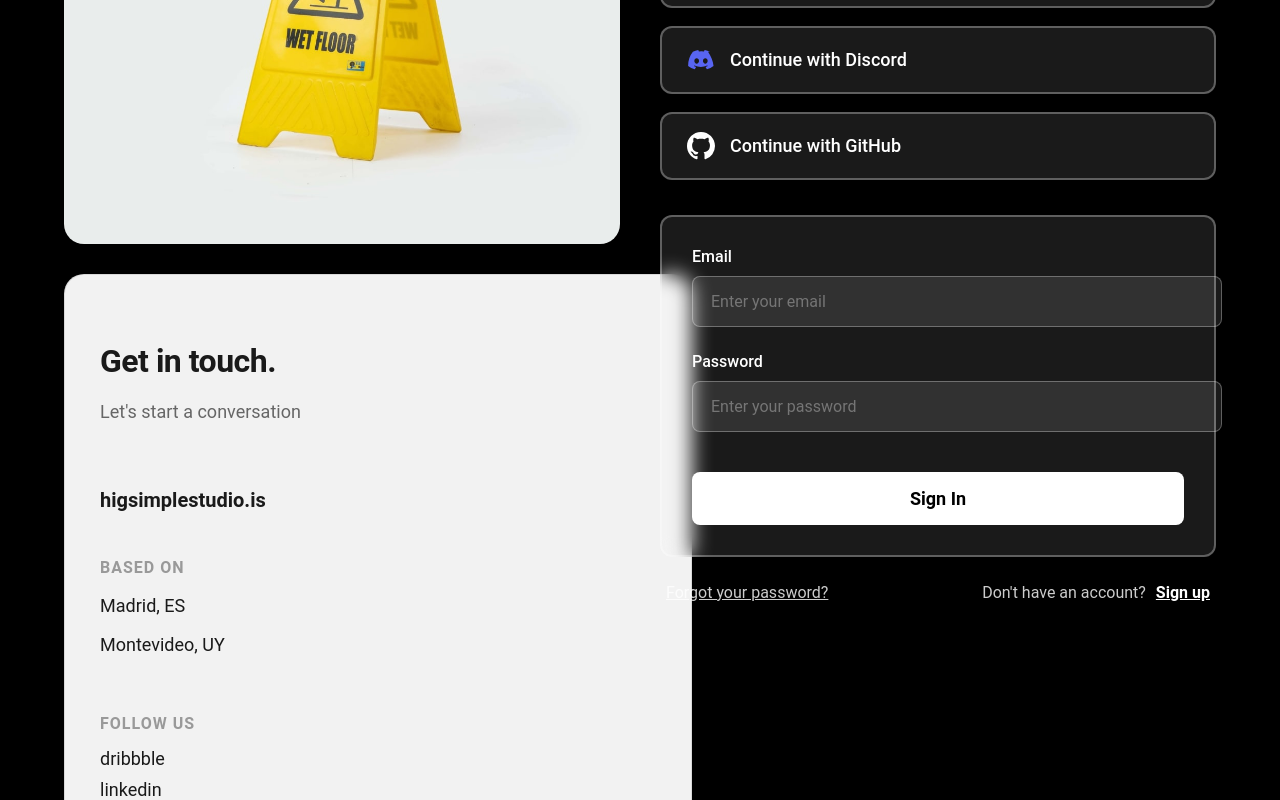
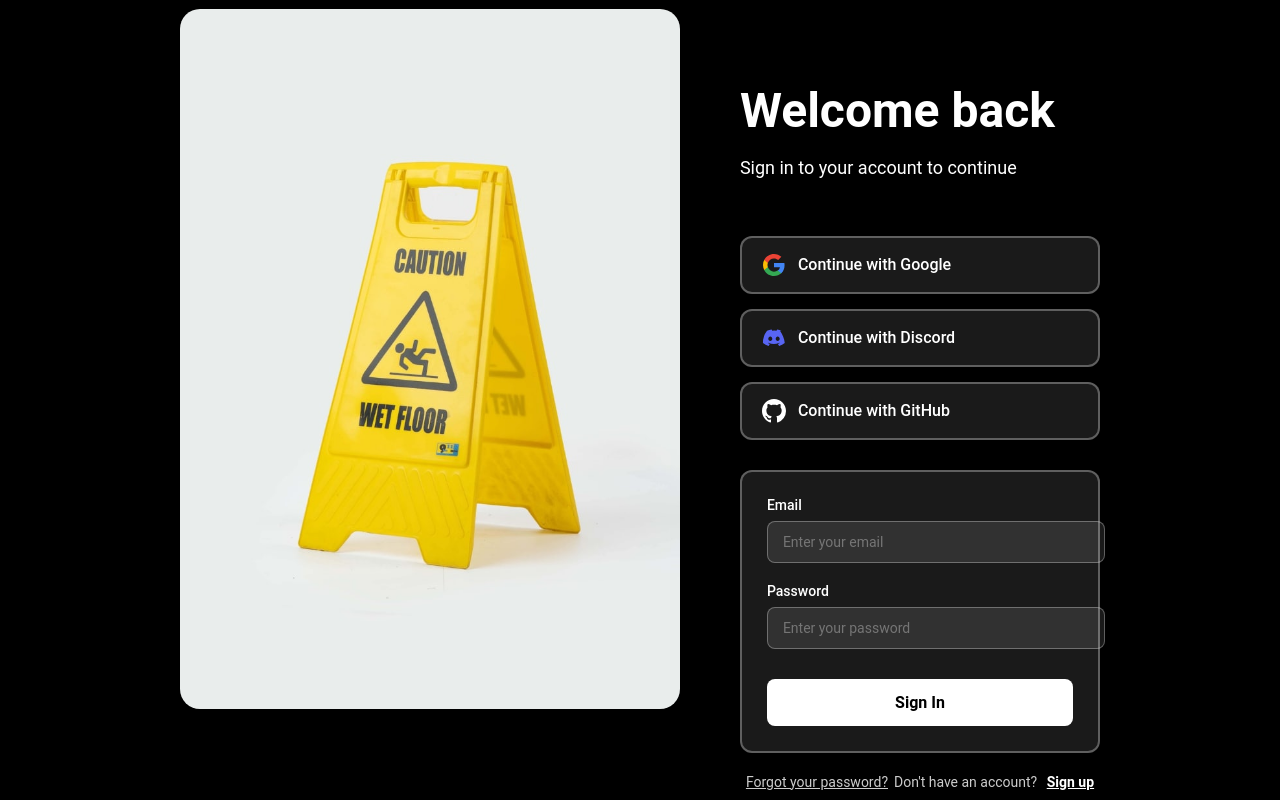
Before and after one commit to vinividivicilala/lolo, a Next.js app in the folder faq/: page /signin in a window 1280 px wide. Built offline with nearby package versions, Linux system fonts and the light colour scheme.

Commit message:
Update page.tsx

```diff
--- a/faq/app/signin/page.tsx
+++ b/faq/app/signin/page.tsx
@@ -29,30 +29,19 @@ export default function SignInPage({ onClose, onSwitchToSignUp, onSwitchToForgot
         zIndex: 1000,
       }}
     >
-      {/* Container utama horizontal */}
+      {/* Container untuk foto dan teks sejajar */}
       <div
         style={{
           display: 'flex',
           alignItems: 'flex-start',
-          gap: '40px',
-          maxWidth: '1200px',
-          width: '90%',
-        }}
-      >
-        {/* Container untuk Foto dan Card */}
-        <div
-          style={{
-            display: 'flex',
-            flexDirection: 'column',
-            gap: '30px',
-            flex: '1',
+          gap: '60px',
         }}
       >
         {/* Foto Portrait */}
         <div
           style={{
-              width: '100%',
-              height: '500px',
+            width: '500px',
+            height: '700px',
             backgroundImage: 'url(/images/5.jpg)',
             backgroundSize: 'cover',
             backgroundPosition: 'center',
@@ -62,242 +51,24 @@ export default function SignInPage({ onClose, onSwitchToSignUp, onSwitchToForgot
           }}
         />
 
-          {/* Card Design - Horizontal di bawah foto */}
-          <div
-            style={{
-              width: '100%',
-              padding: '35px',
-              backgroundColor: 'rgba(255, 255, 255, 0.95)',
-              borderRadius: '20px',
-              boxShadow: '0 10px 30px rgba(0,0,0,0.2)',
-              border: '1px solid rgba(0, 0, 0, 0.1)',
-              display: 'flex',
-              flexDirection: 'column',
-              gap: '25px',
-            }}
-          >
-            {/* Header Section */}
-            <div>
-              <h3
-                style={{
-                  fontFamily: "'Roboto', sans-serif",
-                  fontSize: '32px',
-                  fontWeight: 'bold',
-                  color: '#1a1a1a',
-                  marginBottom: '10px',
-                  letterSpacing: '-0.5px',
-                }}
-              >
-                Get in touch.
-              </h3>
-              <p
-                style={{
-                  fontFamily: "'Roboto', sans-serif",
-                  fontSize: '18px',
-                  color: '#666666',
-                  lineHeight: '1.5',
-                }}
-              >
-                Let's start a conversation
-              </p>
-            </div>
-
-            {/* Email Section */}
-            <div>
-              <p
-                style={{
-                  fontFamily: "'Roboto', sans-serif",
-                  fontSize: '20px',
-                  fontWeight: '600',
-                  color: '#1a1a1a',
-                  marginBottom: '5px',
-                }}
-              >
-                higsimplestudio.is
-              </p>
-            </div>
-
-            {/* Locations Section */}
-            <div>
-              <p
-                style={{
-                  fontFamily: "'Roboto', sans-serif",
-                  fontSize: '16px',
-                  fontWeight: '600',
-                  color: '#999999',
-                  marginBottom: '12px',
-                  textTransform: 'uppercase',
-                  letterSpacing: '1px',
-                }}
-              >
-                Based on
-              </p>
-              <p
-                style={{
-                  fontFamily: "'Roboto', sans-serif",
-                  fontSize: '18px',
-                  color: '#1a1a1a',
-                  marginBottom: '8px',
-                }}
-              >
-                Madrid, ES
-              </p>
-              <p
-                style={{
-                  fontFamily: "'Roboto', sans-serif",
-                  fontSize: '18px',
-                  color: '#1a1a1a',
-                }}
-              >
-                Montevideo, UY
-              </p>
-            </div>
-
-            {/* Social Media Section */}
-            <div>
-              <p
-                style={{
-                  fontFamily: "'Roboto', sans-serif",
-                  fontSize: '16px',
-                  fontWeight: '600',
-                  color: '#999999',
-                  marginBottom: '15px',
-                  textTransform: 'uppercase',
-                  letterSpacing: '1px',
-                }}
-              >
-                Follow us
-              </p>
+        {/* Container Teks dan Login Options */}
         <div
           style={{
             display: 'flex',
             flexDirection: 'column',
-                  gap: '10px',
+            marginTop: '40px',
           }}
         >
-                <span
-                  style={{
-                    fontFamily: "'Roboto', sans-serif",
-                    fontSize: '18px',
-                    color: '#1a1a1a',
-                    cursor: 'pointer',
-                    transition: 'color 0.3s ease',
-                  }}
-                  onMouseEnter={(e) => {
-                    e.currentTarget.style.color = '#666666';
-                  }}
-                  onMouseLeave={(e) => {
-                    e.currentTarget.style.color = '#1a1a1a';
-                  }}
-                >
-                  dribbble
-                </span>
-                <span
-                  style={{
-                    fontFamily: "'Roboto', sans-serif",
-                    fontSize: '18px',
-                    color: '#1a1a1a',
-                    cursor: 'pointer',
-                    transition: 'color 0.3s ease',
-                  }}
-                  onMouseEnter={(e) => {
-                    e.currentTarget.style.color = '#666666';
-                  }}
-                  onMouseLeave={(e) => {
-                    e.currentTarget.style.color = '#1a1a1a';
-                  }}
-                >
-                  linkedin
-                </span>
-                <span
-                  style={{
-                    fontFamily: "'Roboto', sans-serif",
-                    fontSize: '18px',
-                    color: '#1a1a1a',
-                    cursor: 'pointer',
-                    transition: 'color 0.3s ease',
-                  }}
-                  onMouseEnter={(e) => {
-                    e.currentTarget.style.color = '#666666';
-                  }}
-                  onMouseLeave={(e) => {
-                    e.currentTarget.style.color = '#1a1a1a';
-                  }}
-                >
-                  instagram
-                </span>
-                <span
-                  style={{
-                    fontFamily: "'Roboto', sans-serif",
-                    fontSize: '18px',
-                    color: '#1a1a1a',
-                    cursor: 'pointer',
-                    transition: 'color 0.3s ease',
-                  }}
-                  onMouseEnter={(e) => {
-                    e.currentTarget.style.color = '#666666';
-                  }}
-                  onMouseLeave={(e) => {
-                    e.currentTarget.style.color = '#1a1a1a';
-                  }}
-                >
-                  twitter
-                </span>
-              </div>
-            </div>
-
-            {/* Footer Section */}
-            <div
-              style={{
-                marginTop: '25px',
-                paddingTop: '25px',
-                borderTop: '1px solid rgba(0, 0, 0, 0.1)',
-              }}
-            >
-              <p
-                style={{
-                  fontFamily: "'Roboto', sans-serif",
-                  fontSize: '18px',
-                  fontWeight: 'bold',
-                  color: '#1a1a1a',
-                  marginBottom: '10px',
-                }}
-              >
-                Simple Studio*
-              </p>
-              <p
-                style={{
-                  fontFamily: "'Roboto', sans-serif",
-                  fontSize: '14px',
-                  color: '#999999',
-                }}
-              >
-                © 2025 Simple Studio LLC. All Rights Reserved
-              </p>
-            </div>
-          </div>
-        </div>
-
-        {/* Container Form Sign In */}
-        <div
-          style={{
-            display: 'flex',
-            flexDirection: 'column',
-            flex: '1',
-            minWidth: '400px',
-          }}
-        >
-          {/* Teks Welcome - Diperbesar */}
+          {/* Teks Welcome */}
           <div style={{ marginBottom: '40px' }}>
             <h1
               style={{
                 fontFamily: "'Roboto', sans-serif",
-                fontSize: '52px',
+                fontSize: '48px',
                 fontWeight: 'bold',
                 color: '#ffffff',
-                marginBottom: '20px',
+                marginBottom: '15px',
                 textShadow: '2px 2px 4px rgba(0,0,0,0.5)',
-                lineHeight: '1.1',
               }}
             >
               Welcome back
@@ -305,23 +76,22 @@ export default function SignInPage({ onClose, onSwitchToSignUp, onSwitchToForgot
             <p
               style={{
                 fontFamily: "'Roboto', sans-serif",
-                fontSize: '20px',
+                fontSize: '18px',
                 color: '#ffffff',
                 textShadow: '1px 1px 2px rgba(0,0,0,0.5)',
-                opacity: '0.9',
               }}
             >
               Sign in to your account to continue
             </p>
           </div>
 
-          {/* Social Login Options - Diperbesar */}
+          {/* Social Login Options */}
           <div
             style={{
               display: 'flex',
               flexDirection: 'column',
-              gap: '18px',
-              marginBottom: '35px',
+              gap: '15px',
+              marginBottom: '30px',
             }}
           >
             {/* Google Login */}
@@ -329,7 +99,7 @@ export default function SignInPage({ onClose, onSwitchToSignUp, onSwitchToForgot
               style={{
                 display: 'flex',
                 alignItems: 'center',
-                padding: '18px 25px',
+                padding: '15px 20px',
                 border: '2px solid rgba(255, 255, 255, 0.3)',
                 borderRadius: '12px',
                 backgroundColor: 'rgba(255, 255, 255, 0.1)',
@@ -347,7 +117,7 @@ export default function SignInPage({ onClose, onSwitchToSignUp, onSwitchToForgot
               }}
             >
               {/* Google SVG Icon */}
-              <svg width="28" height="28" viewBox="0 0 24 24" style={{ marginRight: '15px' }}>
+              <svg width="24" height="24" viewBox="0 0 24 24" style={{ marginRight: '12px' }}>
                 <path fill="#4285F4" d="M22.56 12.25c0-.78-.07-1.53-.2-2.25H12v4.26h5.92c-.26 1.37-1.04 2.53-2.21 3.31v2.77h3.57c2.08-1.92 3.28-4.74 3.28-8.09z"/>
                 <path fill="#34A853" d="M12 23c2.97 0 5.46-.98 7.28-2.66l-3.57-2.77c-.98.66-2.23 1.06-3.71 1.06-2.86 0-5.29-1.93-6.16-4.53H2.18v2.84C3.99 20.53 7.7 23 12 23z"/>
                 <path fill="#FBBC05" d="M5.84 14.09c-.22-.66-.35-1.36-.35-2.09s.13-1.43.35-2.09V7.07H2.18C1.43 8.55 1 10.22 1 12s.43 3.45 1.18 4.93l2.85-2.22.81-.62z"/>
@@ -355,7 +125,7 @@ export default function SignInPage({ onClose, onSwitchToSignUp, onSwitchToForgot
               </svg>
               <span style={{
                 fontFamily: "'Roboto', sans-serif",
-                fontSize: '18px',
+                fontSize: '16px',
                 color: '#ffffff',
                 fontWeight: '500'
               }}>
@@ -368,7 +138,7 @@ export default function SignInPage({ onClose, onSwitchToSignUp, onSwitchToForgot
               style={{
                 display: 'flex',
                 alignItems: 'center',
-                padding: '18px 25px',
+                padding: '15px 20px',
                 border: '2px solid rgba(255, 255, 255, 0.3)',
                 borderRadius: '12px',
                 backgroundColor: 'rgba(255, 255, 255, 0.1)',
@@ -386,12 +156,12 @@ export default function SignInPage({ onClose, onSwitchToSignUp, onSwitchToForgot
               }}
             >
               {/* Discord SVG Icon */}
-              <svg width="28" height="28" viewBox="0 0 24 24" style={{ marginRight: '15px' }}>
+              <svg width="24" height="24" viewBox="0 0 24 24" style={{ marginRight: '12px' }}>
                 <path fill="#5865F2" d="M19.73 4.87a18.2 18.2 0 0 0-4.6-1.44c-.21.4-.4.8-.58 1.21a16.6 16.6 0 0 0-4.33 0c-.18-.41-.38-.81-.59-1.21-1.62.27-3.14.77-4.6 1.44A19 19 0 0 0 .96 17.07a18.4 18.4 0 0 0 5.63 2.87c.45-.6.85-1.24 1.2-1.92a12 12 0 0 1-1.89-.92c.16-.12.31-.24.46-.37 3.58 1.68 7.46 1.68 11 0 .15.13.3.25.46.37-.61.37-1.25.69-1.89.92.35.68.75 1.32 1.2 1.92a18.4 18.4 0 0 0 5.63-2.87c-.42-4.4-2.1-8.3-4.73-12.2zM8.3 15.12c-1.1 0-2-1.02-2-2.27 0-1.25.89-2.27 2-2.27 1.1 0 2 1.02 2 2.27 0 1.25-.9 2.27-2 2.27zm7.4 0c-1.1 0-2-1.02-2-2.27 0-1.25.9-2.27 2-2.27 1.1 0 2 1.02 2 2.27 0 1.25-.89 2.27-2 2.27z"/>
               </svg>
               <span style={{
                 fontFamily: "'Roboto', sans-serif",
-                fontSize: '18px',
+                fontSize: '16px',
                 color: '#ffffff',
                 fontWeight: '500'
               }}>
@@ -404,7 +174,7 @@ export default function SignInPage({ onClose, onSwitchToSignUp, onSwitchToForgot
               style={{
                 display: 'flex',
                 alignItems: 'center',
-                padding: '18px 25px',
+                padding: '15px 20px',
                 border: '2px solid rgba(255, 255, 255, 0.3)',
                 borderRadius: '12px',
                 backgroundColor: 'rgba(255, 255, 255, 0.1)',
@@ -422,12 +192,12 @@ export default function SignInPage({ onClose, onSwitchToSignUp, onSwitchToForgot
               }}
             >
               {/* GitHub SVG Icon */}
-              <svg width="28" height="28" viewBox="0 0 24 24" style={{ marginRight: '15px' }}>
+              <svg width="24" height="24" viewBox="0 0 24 24" style={{ marginRight: '12px' }}>
                 <path fill="#ffffff" d="M12 0C5.37 0 0 5.37 0 12c0 5.31 3.435 9.795 8.205 11.385.6.105.825-.255.825-.57 0-.285-.015-1.23-.015-2.235-3.015.555-3.795-.735-4.035-1.41-.135-.345-.72-1.41-1.23-1.695-.42-.225-1.02-.78-.015-.795.945-.015 1.62.87 1.845 1.23 1.08 1.815 2.805 1.305 3.495.99.105-.78.42-1.305.765-1.605-2.67-.3-5.46-1.335-5.46-5.925 0-1.305.465-2.385 1.23-3.225-.12-.3-.54-1.53.12-3.18 0 0 1.005-.315 3.3 1.23.96-.27 1.98-.405 3-.405s2.04.135 3 .405c2.295-1.56 3.3-1.23 3.3-1.23.66 1.65.24 2.88.12 3.18.765.84 1.23 1.905 1.23 3.225 0 4.605-2.805 5.625-5.475 5.925.435.375.81 1.095.81 2.22 0 1.605-.015 2.895-.015 3.3 0 .315.225.69.825.57A12.02 12.02 0 0 0 24 12c0-6.63-5.37-12-12-12z"/>
               </svg>
               <span style={{
                 fontFamily: "'Roboto', sans-serif",
-                fontSize: '18px',
+                fontSize: '16px',
                 color: '#ffffff',
                 fontWeight: '500'
               }}>
@@ -436,18 +206,18 @@ export default function SignInPage({ onClose, onSwitchToSignUp, onSwitchToForgot
             </div>
           </div>
 
-          {/* Email dan Password Form - Diperbesar */}
+          {/* Email dan Password Form */}
           <div
             style={{
               display: 'flex',
               flexDirection: 'column',
-              gap: '25px',
-              padding: '30px',
+              gap: '20px',
+              padding: '25px',
               border: '2px solid rgba(255, 255, 255, 0.3)',
               borderRadius: '12px',
               backgroundColor: 'rgba(255, 255, 255, 0.1)',
               backdropFilter: 'blur(10px)',
-              marginBottom: '25px',
+              marginBottom: '20px',
             }}
           >
             {/* Email Input */}
@@ -456,10 +226,10 @@ export default function SignInPage({ onClose, onSwitchToSignUp, onSwitchToForgot
                 style={{
                   display: 'block',
                   fontFamily: "'Roboto', sans-serif",
-                  fontSize: '16px',
+                  fontSize: '14px',
                   fontWeight: '500',
                   color: '#ffffff',
-                  marginBottom: '10px',
+                  marginBottom: '8px',
                 }}
               >
                 Email
@@ -469,13 +239,13 @@ export default function SignInPage({ onClose, onSwitchToSignUp, onSwitchToForgot
                 placeholder="Enter your email"
                 style={{
                   width: '100%',
-                  padding: '15px 18px',
+                  padding: '12px 15px',
                   border: '1px solid rgba(255, 255, 255, 0.3)',
                   borderRadius: '8px',
                   backgroundColor: 'rgba(255, 255, 255, 0.1)',
                   color: '#ffffff',
                   fontFamily: "'Roboto', sans-serif",
-                  fontSize: '16px',
+                  fontSize: '14px',
                   outline: 'none',
                   transition: 'all 0.3s ease',
                 }}
@@ -496,10 +266,10 @@ export default function SignInPage({ onClose, onSwitchToSignUp, onSwitchToForgot
                 style={{
                   display: 'block',
                   fontFamily: "'Roboto', sans-serif",
-                  fontSize: '16px',
+                  fontSize: '14px',
                   fontWeight: '500',
                   color: '#ffffff',
-                  marginBottom: '10px',
+                  marginBottom: '8px',
                 }}
               >
                 Password
@@ -509,13 +279,13 @@ export default function SignInPage({ onClose, onSwitchToSignUp, onSwitchToForgot
                 placeholder="Enter your password"
                 style={{
                   width: '100%',
-                  padding: '15px 18px',
+                  padding: '12px 15px',
                   border: '1px solid rgba(255, 255, 255, 0.3)',
                   borderRadius: '8px',
                   backgroundColor: 'rgba(255, 255, 255, 0.1)',
                   color: '#ffffff',
                   fontFamily: "'Roboto', sans-serif",
-                  fontSize: '16px',
+                  fontSize: '14px',
                   outline: 'none',
                   transition: 'all 0.3s ease',
                 }}
@@ -530,21 +300,21 @@ export default function SignInPage({ onClose, onSwitchToSignUp, onSwitchToForgot
               />
             </div>
 
-            {/* Submit Button - Diperbesar */}
+            {/* Submit Button */}
             <button
               style={{
                 width: '100%',
-                padding: '16px',
+                padding: '14px',
                 border: 'none',
                 borderRadius: '8px',
                 backgroundColor: '#ffffff',
                 color: '#000000',
                 fontFamily: "'Roboto', sans-serif",
-                fontSize: '18px',
+                fontSize: '16px',
                 fontWeight: '600',
                 cursor: 'pointer',
                 transition: 'all 0.3s ease',
-                marginTop: '15px',
+                marginTop: '10px',
               }}
               onMouseEnter={(e) => {
                 e.currentTarget.style.backgroundColor = 'rgba(255, 255, 255, 0.9)';
@@ -559,14 +329,14 @@ export default function SignInPage({ onClose, onSwitchToSignUp, onSwitchToForgot
             </button>
           </div>
 
-          {/* Footer Links - Diperbesar */}
+          {/* Footer Links */}
           <div
             style={{
               display: 'flex',
               justifyContent: 'space-between',
               alignItems: 'center',
               fontFamily: "'Roboto', sans-serif",
-              fontSize: '16px',
+              fontSize: '14px',
             }}
           >
             {/* Lupa Password Link */}
@@ -581,7 +351,7 @@ export default function SignInPage({ onClose, onSwitchToSignUp, onSwitchToForgot
                 opacity: '0.8',
                 transition: 'all 0.3s ease',
                 fontFamily: "'Roboto', sans-serif",
-                fontSize: '16px',
+                fontSize: '14px',
               }}
               onMouseEnter={(e) => {
                 e.currentTarget.style.opacity = '1';
@@ -609,7 +379,7 @@ export default function SignInPage({ onClose, onSwitchToSignUp, onSwitchToForgot
                   fontWeight: '600',
                   transition: 'all 0.3s ease',
                   fontFamily: "'Roboto', sans-serif",
-                  fontSize: '16px',
+                  fontSize: '14px',
                 }}
                 onMouseEnter={(e) => {
                   e.currentTarget.style.opacity = '0.9';
```
Lines whose indentation alone changed are shown as unchanged.
